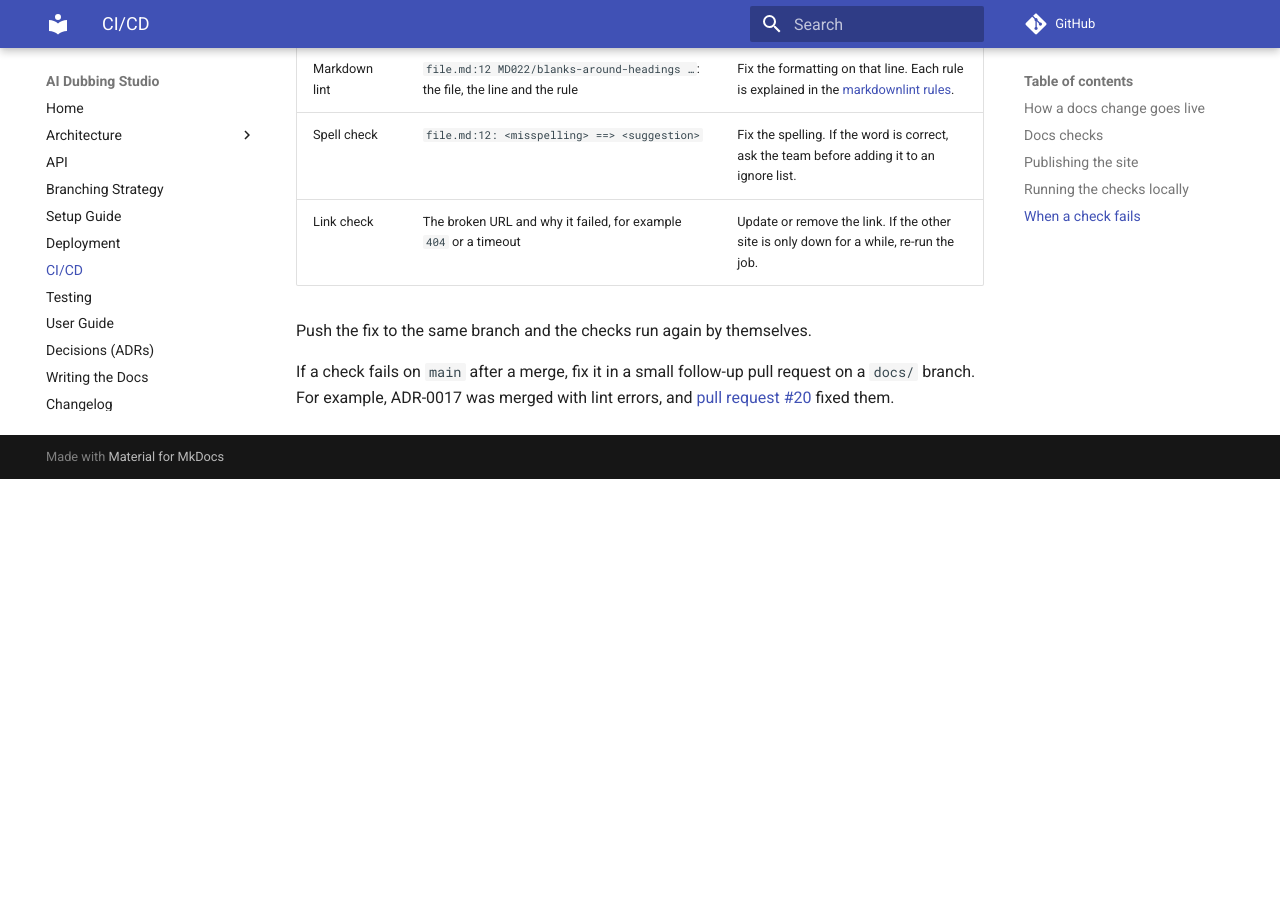
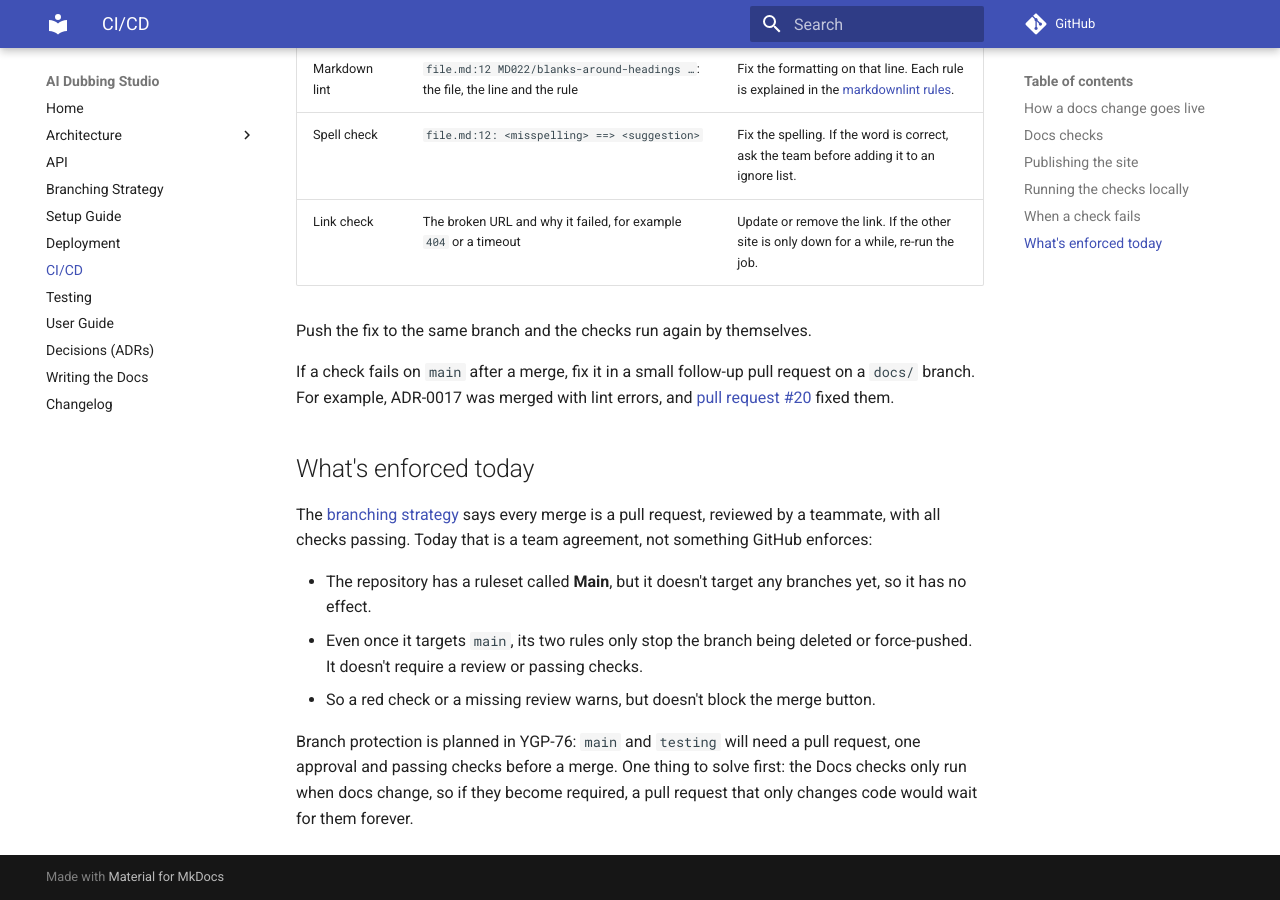
Before and after one commit to WH1TE-SHAD0W/ai-dubbing-studio, an MkDocs documentation site: the page built from docs/ci-cd.md, in a window 1280 px wide and 900 px high, scrolled down 3660 px. Built offline with MkDocs 1.6.1 and Material for MkDocs 9.7.7, drawn with Linux system fonts in a browser that asks for light colours; comment, search, counter and statistics services are not loaded; before the commit the page ends 4139 px from its top, so only the background shows below that.

Commit message:
docs: add what's enforced today to the CI/CD page (YGP-77)
Co-Authored-By: Claude Opus 5.5 <noreply@anthropic.com>

```diff
--- a/docs/ci-cd.md
+++ b/docs/ci-cd.md
@@ -142,3 +142,21 @@ If a check fails on `main` after a merge, fix it in a small follow-up pull
 request on a `docs/` branch. For example, ADR-0017 was merged with lint errors,
 and [pull request #20](https://github.com/WH1TE-SHAD0W/ai-dubbing-studio/pull/20)
 fixed them.
+
+## What's enforced today
+
+The [branching strategy](branching-strategy.md) says every merge is a pull
+request, reviewed by a teammate, with all checks passing. Today that is a team
+agreement, not something GitHub enforces:
+
+- The repository has a ruleset called **Main**, but it doesn't target any
+  branches yet, so it has no effect.
+- Even once it targets `main`, its two rules only stop the branch being deleted
+  or force-pushed. It doesn't require a review or passing checks.
+- So a red check or a missing review warns, but doesn't block the merge
+  button.
+
+Branch protection is planned in YGP-76: `main` and `testing` will need a pull
+request, one approval and passing checks before a merge. One thing to solve
+first: the Docs checks only run when docs change, so if they become required,
+a pull request that only changes code would wait for them forever.
```
